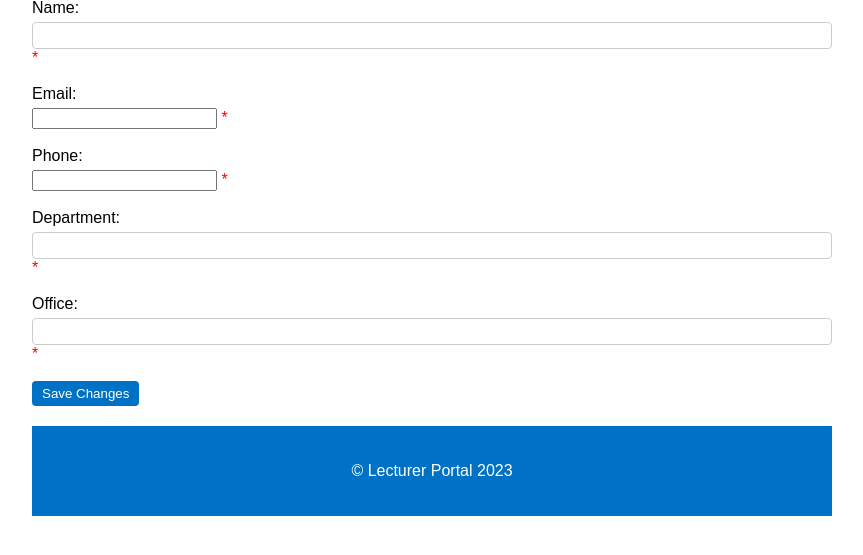
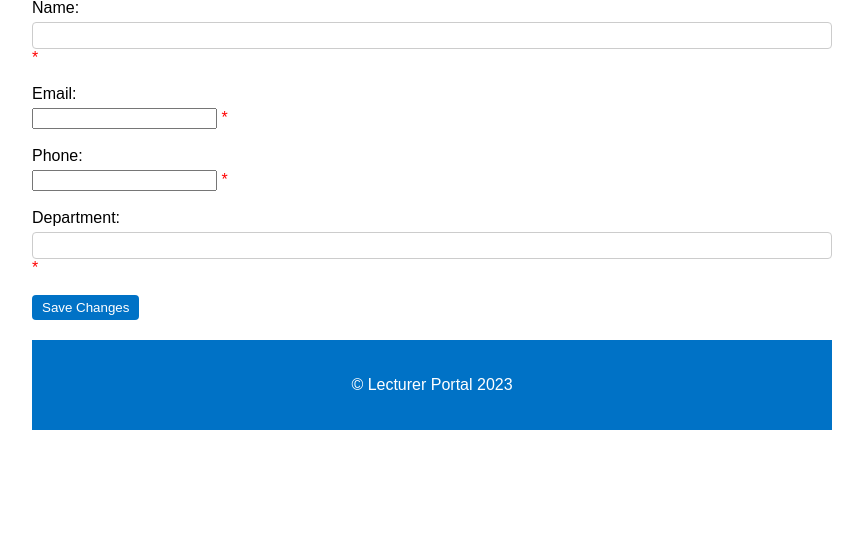
Before and after one commit to Sam-Nyalik/school-portal-system, a PHP site: page /lecturer-profile.php in a window 1280 px wide. Shown: the part 228-783 px from the top of the page, without its empty margins (208-1071 px from the left). Run offline with PHP 8.4, Linux system fonts and the light colour scheme.

Commit message:
Removed all office related clauses

```diff
--- a/lecturer-portal/lecturer-profile.php
+++ b/lecturer-portal/lecturer-profile.php
@@ -22,8 +22,8 @@
 
 <?php
 // define variables and set to empty values
-$nameErr = $emailErr = $phoneErr = $departmentErr = $officeErr = "";
-$name = $email = $phone  =  $department =$office ="";
+$nameErr = $emailErr = $phoneErr = $departmentErr = "";
+$name = $email = $phone  =  $department ="";
 
 if ($_SERVER["REQUEST_METHOD"] == "POST") {
     if (empty($_POST["name"])) {
@@ -66,14 +66,7 @@ if ($_SERVER["REQUEST_METHOD"] == "POST") {
         }
     }
 
-    if (empty($_POST["office"])) {
-        $officeErr = "Office is required";
-    } else {
-        $office = test_input($_POST["office"]);
-        if (!preg_match("/^[a-zA-Z]*$/",$office)) {
-            $officeErr = "Only letters are allowed";
-        }
-    }
+
 }
 
 function test_input($data) {
@@ -104,10 +97,7 @@ function test_input($data) {
     <input type="text" id="department-input" name="department" value="<?php echo $department;?>">
     <span class="error">* <?php echo $departmentErr;?></span>
     <br><br>
-    <label for="office-input">Office:</label>
-    <input type="text" id="office-input" name="office" value="<?php echo $office;?>">
-    <span class="error">* <?php echo $officeErr;?></span>
-    <br><br>
+
     <button type="submit">Save Changes</button>
     </form>
 
```
